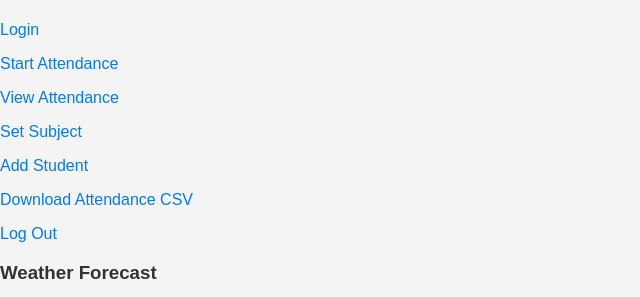
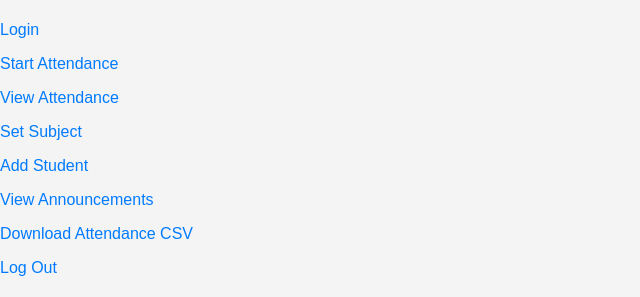
Before and after one commit to AntonioLabinjan/CV-attendance, a Flask app: page / in a window 1280 px wide. Shown: the part 47-344 px from the top of the page, without its empty margins (0-640 px from the left). Run offline with Flask 3, Linux system fonts and the light colour scheme; data that the repository does not hold is empty.

Commit message:
Update index.html

```diff
--- a/templates/index.html
+++ b/templates/index.html
@@ -13,6 +13,7 @@
     <p><a href="{{ url_for('attendance') }}">View Attendance</a></p>
     <p><a href="{{ url_for('set_subject') }}">Set Subject</a></p>
     <p><a href="{{ url_for('add_student') }}">Add Student</a></p>
+    <p><a href="{{ url_for('announcements') }}">View Announcements</a></p>
     <p><a href="{{ url_for('download_attendance') }}">Download Attendance CSV</a></p>
     <p><a href="{{ url_for('logout') }}">Log Out</a></p>
 
```
